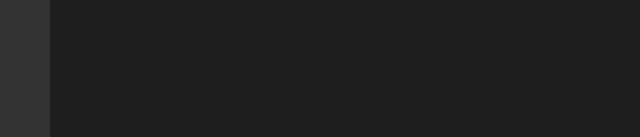
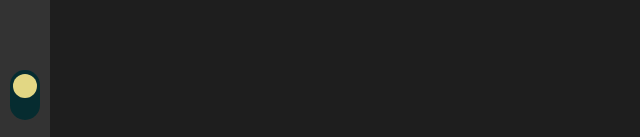
Before and after one commit to c-hex/vs-blog, a React (Create React App) app: page / in a window 1280 px wide. Shown: the part 660-797 px from the top of the page, without its empty margins (0-640 px from the left). Built offline with nearby package versions, Linux system fonts and the light colour scheme.

Commit message:
[1109] Theme 중간 커밋

```diff
--- a/src/App.js
+++ b/src/App.js
@@ -8,7 +8,7 @@ import Main from "./pages/Main";
 import AppContext from "./context/AppContext";
 import { useEffect, useState } from "react";
 import { ThemeProvider } from "styled-components";
-import { darkTheme } from "./style/theme";
+import { darkTheme, lightTheme } from "./style/theme";
 import { GlobalStyle } from "./style/GlobalStyle";
 
 const router = createBrowserRouter(
@@ -24,6 +24,7 @@ function App() {
   const [selectedPost, setSelectedPost] = useState("");
   const [postData, setPostData] = useState([]);
   const [openPost, setOpenPost] = useState([]);
+  const [theme, setTheme] = useState("dark");
 
   useEffect(() => {
     setPostData([
@@ -71,12 +72,17 @@ function App() {
       value={{
         selectedPost,
         setSelectedPost,
+
         openPost,
         setOpenPost,
+
         postData,
+
+        theme,
+        setTheme,
       }}
     >
-      <ThemeProvider theme={darkTheme}>
+      <ThemeProvider theme={theme === "dark" ? darkTheme : lightTheme}>
         <GlobalStyle />
         <RouterProvider router={router} />
       </ThemeProvider>
--- a/src/context/AppContext.js
+++ b/src/context/AppContext.js
@@ -11,4 +11,8 @@ export default React.createContext({
 
   // 게시물 데이터
   postData: [],
+
+  // 테마 관련
+  theme: "",
+  setTheme: () => {},
 });
--- a/src/pages/Main.js
+++ b/src/pages/Main.js
@@ -11,8 +11,15 @@ import PostWrap from "../components/PostWrap";
 
 function Main() {
   const [selected, setSelected] = useState(null);
-  const { setOpenPost, setSelectedPost, selectedPost, postData, openPost } =
-    useContext(AppContext);
+  const {
+    theme,
+    setTheme,
+    setOpenPost,
+    setSelectedPost,
+    selectedPost,
+    postData,
+    openPost,
+  } = useContext(AppContext);
   const listArr = [
     {
       icon: <VscFiles size={24} />,
@@ -51,6 +58,7 @@ function Main() {
   return (
     <Wrap>
       <LeftBar>
+        <div>
           {listArr.map((one, index) => (
             <IconWrap
               selected={selected === index}
@@ -62,6 +70,16 @@ function Main() {
               {one.icon}
             </IconWrap>
           ))}
+        </div>
+
+        <div>
+          <div
+            className={theme}
+            onClick={() => {
+              setTheme(theme === "dark" ? "light" : "dark");
+            }}
+          ></div>
+        </div>
       </LeftBar>
 
       {selected !== null && listArr[selected] && (
@@ -198,6 +216,44 @@ const LeftBar = styled.div`
   min-width: 50px; // flex 때문에 LeftBar가 줄어드는 현상을 방지
   height: 100%;
   background-color: ${({ theme }) => theme.color.third};
+
+  display: flex;
+  justify-content: space-between;
+  flex-direction: column;
+
+  > div:last-child {
+    padding-bottom: 20px;
+    display: flex;
+    align-items: center;
+    flex-direction: column;
+
+    > div {
+      height: 50px;
+      width: 30px;
+      /* border: 1px solid ${({ theme }) => theme.color.text}; */
+      background-color: #062c30;
+      border-radius: 50px;
+      position: relative;
+      cursor: pointer;
+
+      &::after {
+        content: "";
+        position: absolute;
+        top: 4px;
+        left: 3.3px;
+
+        width: 24px;
+        height: 24px;
+        border-radius: 20px;
+        /* background-color: ${({ theme }) => theme.color.selected}; */
+        background-color: #e2d784;
+        transition: 0.3s;
+      }
+      &.light::after {
+        top: 22px;
+      }
+    }
+  }
 `;
 
 const LeftContent = styled.div`
--- a/src/style/theme.js
+++ b/src/style/theme.js
@@ -10,3 +10,16 @@ export const darkTheme = {
     text: "#fff",
   },
 };
+
+export const lightTheme = {
+  color: {
+    primary: "#E2D784",
+    secondary: "#062C30",
+    third: "#05595B",
+
+    selected: "#b5ad74",
+    hover: "#807c60",
+
+    text: "#fff",
+  },
+};
```
Lines whose indentation alone changed are shown as unchanged.
